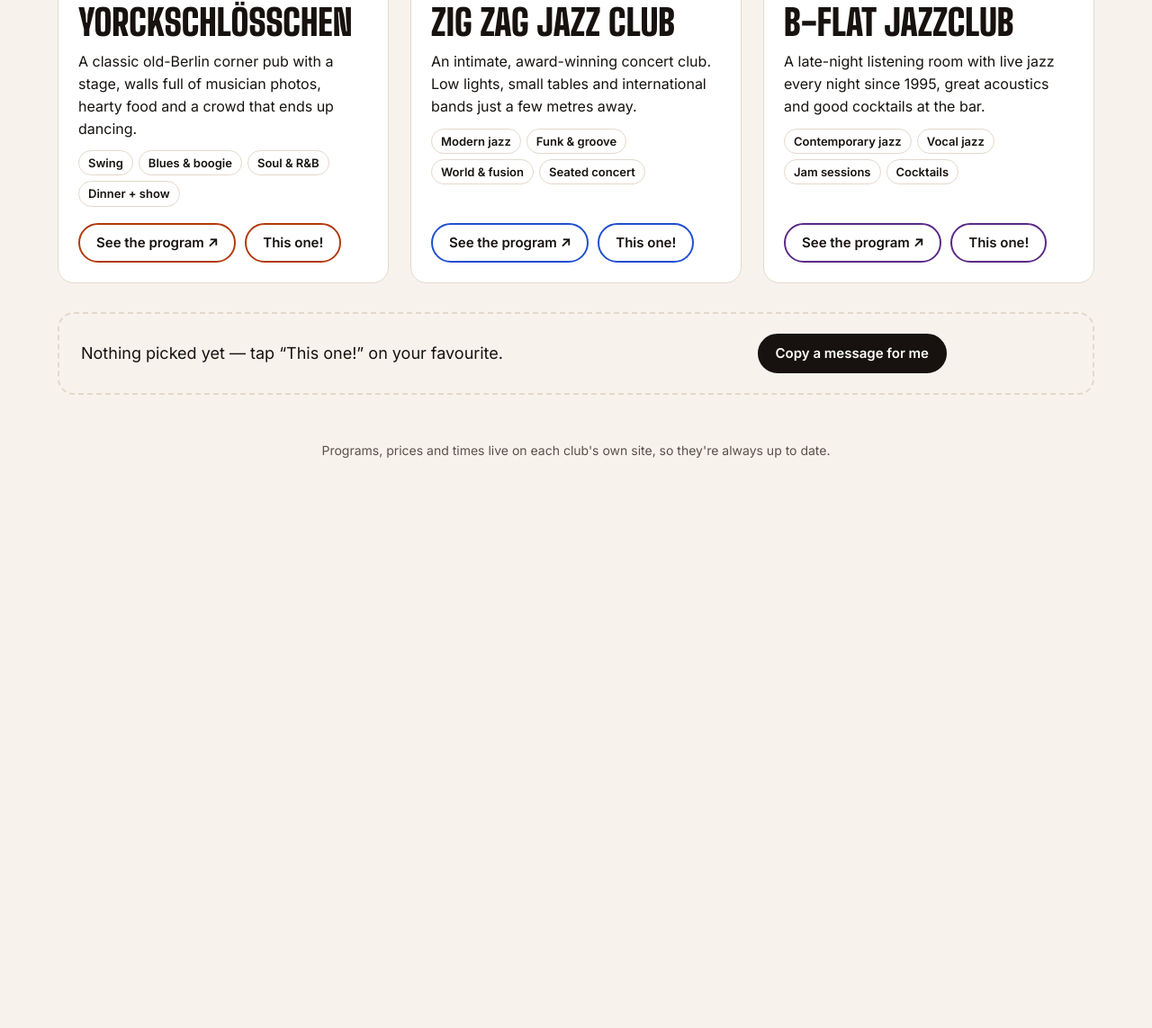
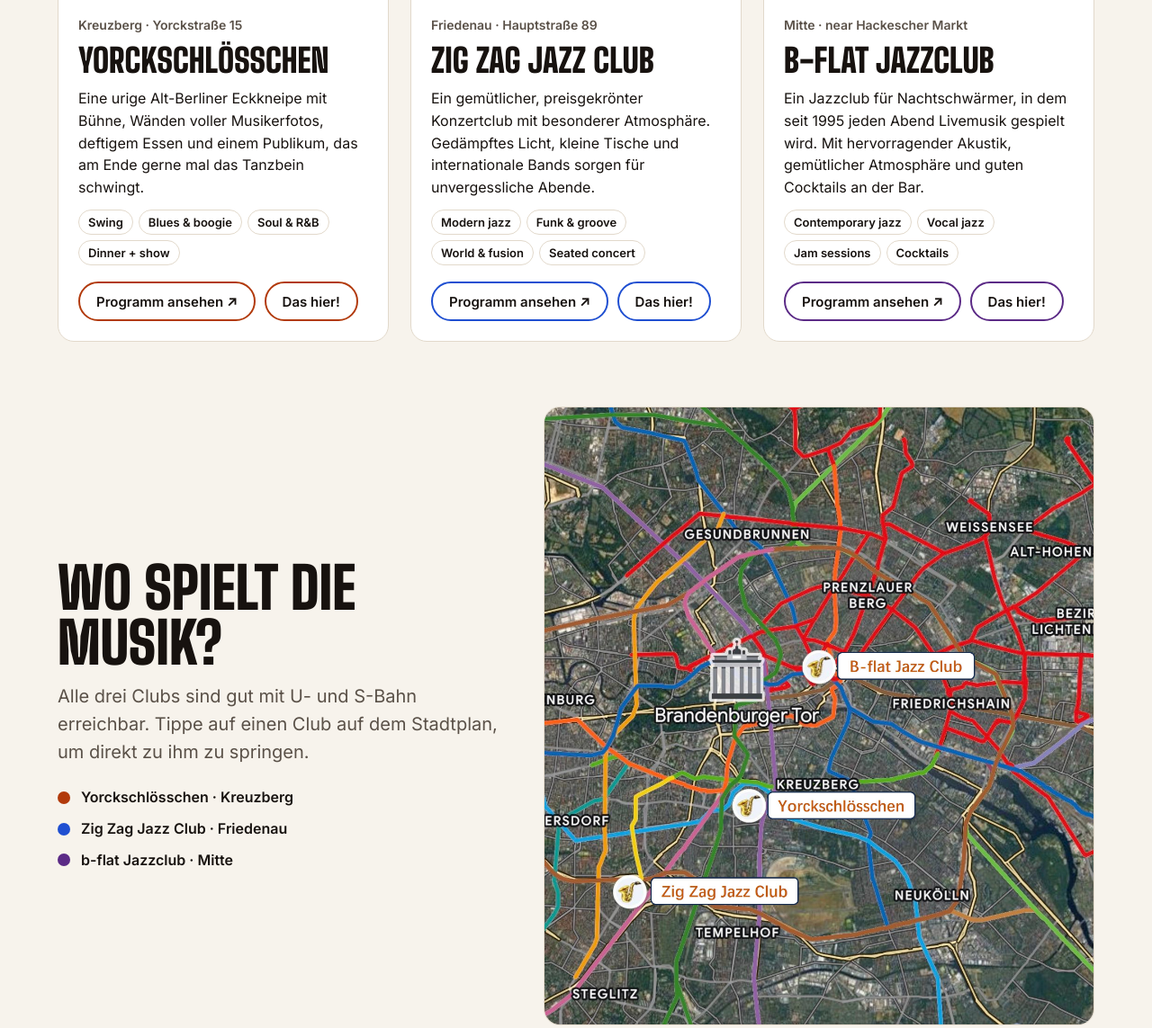
Before and after one commit to kedicao/XmanGift, a plain HTML site: page index.html in a window 1280 px wide. Shown: the part 863-2006 px from the top of the page at 90% size. Before the commit the page ends 1414 px from the top, so only its background shows below. Drawn offline with Linux system fonts and the light colour scheme.

Commit message:
add image and edit webpage

```diff
--- a/index.html
+++ b/index.html
@@ -47,9 +47,35 @@ h2 a{color:inherit;text-decoration:none}h2 a:hover{text-decoration:underline;tex
 .bar{margin-top:32px;border:2px dashed var(--line);border-radius:18px;padding:22px 24px;display:flex;flex-wrap:wrap;align-items:center;gap:16px;justify-content:space-between}
 .bar p{margin:0;font-size:18px;max-width:640px}
 .bar strong{font-family:'Big Shoulders Display',sans-serif;font-size:26px;text-transform:uppercase;letter-spacing:.02em}
-#copy{--c:var(--ink)}
+#copy{--c:#fff;color:#fff;background:transparent}
 #copied{font-size:14px;color:var(--soft);min-width:9em}
-footer{color:var(--soft);font-size:14px;text-align:center;padding-bottom:40px}
+.club{scroll-margin-top:24px;container-type:inline-size}
+.club h2{font-size:min(40px,10cqi);overflow-wrap:anywhere}
+.mapsec{margin-top:clamp(40px,6vw,72px);display:grid;grid-template-columns:minmax(0,1fr) minmax(0,1.25fr);gap:clamp(24px,4vw,56px);align-items:center}
+@media(max-width:900px){.mapsec{grid-template-columns:minmax(0,1fr)}}
+.mapsec h2{font-size:clamp(40px,5vw,64px)}
+.mapsec .lead{margin-top:14px}
+.legend{list-style:none;padding:0;margin:22px 0 0;display:flex;flex-direction:column;gap:10px}
+.legend a{display:flex;align-items:center;gap:12px;color:inherit;text-decoration:none;font-weight:600}
+.legend a:hover span:last-child{text-decoration:underline}
+.legend .dot{width:14px;height:14px;border-radius:50%;background:var(--c);flex:none}
+.map{position:relative;margin:0;border-radius:18px;overflow:hidden;border:1px solid var(--line);max-width:620px;justify-self:center;width:100%}
+.map img{display:block;width:100%;height:auto}
+.spot{position:absolute;border-radius:12px;outline:3px solid transparent;outline-offset:2px;transition:outline-color .2s,background .2s}
+.spot:hover,.spot:focus-visible{outline-color:var(--c);background:rgba(255,255,255,.12)}
+/* footer{color:var(--soft);font-size:14px;text-align:center;padding-bottom:40px} */
+.gift-footer{display:flex;justify-content:center;padding:8px max(5vw,16px) 48px}
+.gift-footer p{
+  display:inline-flex;align-items:center;gap:12px;margin:0;
+  padding:14px 26px;border-radius:999px;
+  background:light-dark(#F7EAD1,#2A2119);color:light-dark(#49371F,#F3E3C6);
+  border:1px solid light-dark(#DEC28E,#5A4527);
+  box-shadow:0 6px 24px -10px light-dark(rgba(145,99,36,.45),rgba(0,0,0,.6));
+  font-size:clamp(15px,1.6vw,18px);font-weight:600;white-space:nowrap}
+.footer-heart{font-size:1.35em;line-height:1;flex:none}
+@media(prefers-reduced-motion:no-preference){.footer-heart{animation:beat 1.6s ease-in-out infinite}}
+@keyframes beat{0%,100%{transform:scale(1)}15%{transform:scale(1.18)}30%{transform:scale(1)}45%{transform:scale(1.12)}}
+@media(max-width:640px){.gift-footer p{white-space:normal;border-radius:18px;text-align:left}}
 @media(prefers-reduced-motion:no-preference){.club:hover{transform:translateY(-4px)}}
 @media(max-width:600px){h2{font-size:34px}.bar{padding:18px}}
 </style>
@@ -57,9 +83,11 @@ footer{color:var(--soft);font-size:14px;text-align:center;padding-bottom:40px}
 <body>
 <header class="band">
   <div class="wrap">
-    <p class="hello">Merry Christmas — this one's from me</p>
-    <h1>A night of jazz,<br>on me.</h1>
-    <p class="lead">Three Berlin jazz clubs, three different moods. Tap a picture to look around the club's own website and check their program. Then tell me which one (and which night) you like — I'll book it and we go together.</p>
+    <h2 class="hello">Frohe Weihnachten</h2>
+    <h1>Ein Jazzabend<br> – auf unsere Kosten</h1>
+    <p class="lead">Drei Berliner Jazzclubs, drei unterschiedliche Stimmungen.
+      Tippe auf ein Bild, um dich auf der jeweiligen Website des Clubs umzuschauen und das Programm anzusehen.
+      Sag uns dann, welcher Club und welche Uhrzeit dir gefallen, und wir kümmern uns um den Rest.</p>
   </div>
 </header>
 
@@ -67,28 +95,42 @@ footer{color:var(--soft);font-size:14px;text-align:center;padding-bottom:40px}
   <div class="wrap">
     <div class="grid" id="grid"></div>
 
+    <section class="mapsec" aria-labelledby="maph">
+      <div>
+        <h2 id="maph">Wo spielt die Musik?</h2>
+        <p class="lead">Alle drei Clubs sind gut mit U- und S-Bahn erreichbar. Tippe auf einen Club auf dem Stadtplan, um direkt zu ihm zu springen.</p>
+        <ul class="legend" id="legend"></ul>
+      </div>
+      <figure class="map">
+        <img src="map.jpg" width="2200" height="2475" alt="Stadtplan von Berlin mit U- und S-Bahn-Linien: b-flat in Mitte, das Yorckschlösschen in Kreuzberg und der Zig Zag Jazz Club in Friedenau" loading="lazy">
+        <div id="spots"></div>
+      </figure>
+    </section>
+
     <div class="bar" aria-live="polite">
       <p id="pickText">Nothing picked yet — tap <strong style="font-size:inherit;font-family:inherit;text-transform:none">“This one!”</strong> on your favourite.</p>
       <div style="display:flex;align-items:center;gap:12px;flex-wrap:wrap">
-        <button class="btn solid" id="copy" type="button" hidden>Copy a message for me</button>
+        <button class="btn" id="copy" type="button" hidden>Diese Nachricht kopieren</button>
         <span id="copied"></span>
       </div>
     </div>
   </div>
 </main>
-<footer>Programs, prices and times live on each club's own site, so they're always up to date.</footer>
+<footer class="gift-footer">
+  <p><span>Und das Beste: Ihr könnt nach dem Konzert gerne bei uns übernachten!</span><span class="footer-heart" aria-hidden="true">❤️</span></p>
+</footer>
 
 <script>
 {
 const clubs=[
  {id:'yorck',name:'Yorckschlösschen',where:'Kreuzberg · Yorckstraße 15',c:'#B23A0B',url:'https://www.yorckschloesschen.de/',prog:'https://www.yorckschloesschen.de/livemusik/',
-  vibe:'A classic old-Berlin corner pub with a stage, walls full of musician photos, hearty food and a crowd that ends up dancing.',
+  vibe:'Eine urige Alt-Berliner Eckkneipe mit Bühne, Wänden voller Musikerfotos, deftigem Essen und einem Publikum, das am Ende gerne mal das Tanzbein schwingt.',
   tags:['Swing','Blues & boogie','Soul & R&B','Dinner + show'],art:'pub'},
  {id:'zigzag',name:'Zig Zag Jazz Club',where:'Friedenau · Hauptstraße 89',c:'#1F4FD1',url:'https://www.zigzag-jazzclub.berlin/',prog:'https://www.zigzag-jazzclub.berlin/programmneu',
-  vibe:'An intimate, award-winning concert club. Low lights, small tables and international bands just a few metres away.',
+  vibe:'Ein gemütlicher, preisgekrönter Konzertclub mit besonderer Atmosphäre. Gedämpftes Licht, kleine Tische und internationale Bands sorgen für unvergessliche Abende.',
   tags:['Modern jazz','Funk & groove','World & fusion','Seated concert'],art:'stage'},
  {id:'bflat',name:'b-flat Jazzclub',where:'Mitte · near Hackescher Markt',c:'#5B2A86',url:'https://b-flat-berlin.de/',prog:'https://b-flat-berlin.de/programm',
-  vibe:'A late-night listening room with live jazz every night since 1995, great acoustics and good cocktails at the bar.',
+  vibe:'Ein Jazzclub für Nachtschwärmer, in dem seit 1995 jeden Abend Livemusik gespielt wird. Mit hervorragender Akustik, gemütlicher Atmosphäre und guten Cocktails an der Bar.',
   tags:['Contemporary jazz','Vocal jazz','Jam sessions','Cocktails'],art:'bar'}
 ];
 
@@ -104,25 +146,33 @@ grid.innerHTML=clubs.map(k=>`
    <p class="vibe">${k.vibe}</p>
    <ul class="tags">${k.tags.map(t=>`<li>${t.replace('&','&amp;')}</li>`).join('')}</ul>
    <div class="links">
-    <a class="btn" href="${k.prog}" target="_blank" rel="noopener">See the program ↗</a>
-    <button class="btn pick" type="button" data-id="${k.id}" aria-pressed="false">This one!</button>
+    <a class="btn" href="${k.prog}" target="_blank" rel="noopener">Programm ansehen ↗</a>
+    <button class="btn pick" type="button" data-id="${k.id}" aria-pressed="false">Das hier!</button>
    </div>
   </div>
  </article>`).join('');
 
+// Clickable areas over each pin + label on map.jpg, in % of the image
+const spot={bflat:[47,39.8,31.5,4.6],yorck:[34.2,61.9,33.2,5],zigzag:[12.5,75.6,33.6,5.2]};
+document.getElementById('spots').innerHTML=clubs.map(k=>{const [l,t,w,h]=spot[k.id];
+ return `<a class="spot" href="#${k.id}" style="--c:${k.c};left:${l}%;top:${t}%;width:${w}%;height:${h}%" aria-label="Zu ${k.name} springen"></a>`}).join('');
+document.getElementById('legend').innerHTML=clubs.map(k=>`<li><a href="#${k.id}" style="--c:${k.c}"><span class="dot"></span><span>${k.name} · ${k.where.split(' · ')[0]}</span></a></li>`).join('');
+document.querySelector('.mapsec').addEventListener('click',e=>{const a=e.target.closest('a[href^="#"]');if(!a)return;e.preventDefault();
+ const el=document.querySelector(a.getAttribute('href'));el.scrollIntoView({behavior:matchMedia('(prefers-reduced-motion:reduce)').matches?'auto':'smooth',block:'center'});});
+
 let picked=null;
 try{picked=localStorage.getItem('jazzPick')}catch(e){}
 const pickText=document.getElementById('pickText'),copy=document.getElementById('copy'),copied=document.getElementById('copied');
-const msg=()=>{const k=clubs.find(x=>x.id===picked);return `I pick ${k.name}! The night I'd like: `};
+const msg=()=>{const k=clubs.find(x=>x.id===picked);return `Ich nehme ${k.name}! Mein Wunschtermin: `};
 const render=()=>{
- document.querySelectorAll('.pick').forEach(b=>{const on=b.dataset.id===picked;b.setAttribute('aria-pressed',on);b.textContent=on?'Picked ✓':'This one!';b.closest('.club').classList.toggle('picked',on)});
+ document.querySelectorAll('.pick').forEach(b=>{const on=b.dataset.id===picked;b.setAttribute('aria-pressed',on);b.textContent=on?'Ausgewählt ✓':'Das hier!';b.closest('.club').classList.toggle('picked',on)});
  const k=clubs.find(x=>x.id===picked);
- if(k){pickText.innerHTML=`Your pick: <strong>${k.name}</strong><br>Choose a night from their program and send it to me — I'll take care of the booking.`;copy.hidden=false}
- else{pickText.textContent='Nothing picked yet — tap “This one!” on your favourite.';copy.hidden=true}
+ if(k){pickText.innerHTML=`Deine Wahl: <strong>${k.name}</strong><br>Such dir einen Abend aus dem Programm aus und sag uns Bescheid. Wir kümmern uns um die Buchung!`;copy.hidden=false}
+ else{pickText.textContent='Noch nichts ausgewählt. Klick auf „Das hier!“ bei deinem Favoriten.';copy.hidden=true}
  copied.textContent='';
 };
 grid.addEventListener('click',e=>{const b=e.target.closest('.pick');if(!b)return;picked=picked===b.dataset.id?null:b.dataset.id;try{picked?localStorage.setItem('jazzPick',picked):localStorage.removeItem('jazzPick')}catch(err){}render()});
-copy.addEventListener('click',async()=>{try{await navigator.clipboard.writeText(msg());copied.textContent='Copied — paste it to me!'}catch(e){copied.textContent='Just tell me: “'+msg()+'…”'}});
+copy.addEventListener('click',async()=>{try{await navigator.clipboard.writeText(msg());copied.textContent='Kopiert! Schick jetzt eine Nachricht an Kedi und Martin.'}catch(e){copied.textContent='Just tell me: “'+msg()+'…”'}});
 render();
 }
 </script>
```
Also changed, not shown: map.jpg (added).
